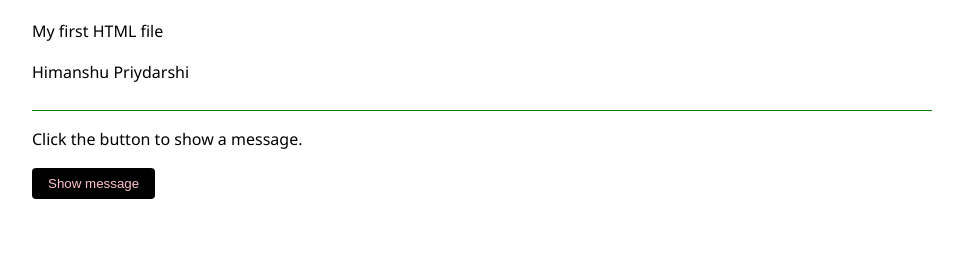
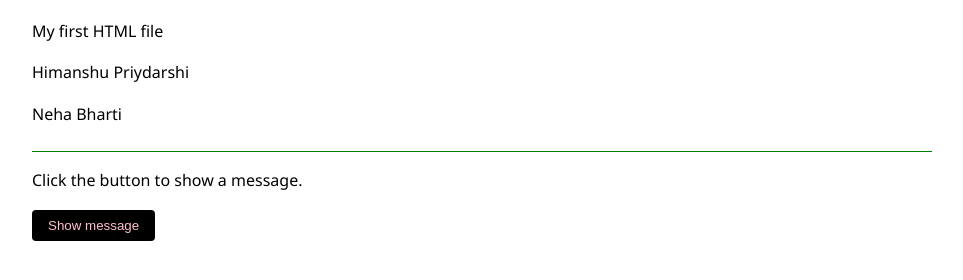
Before and after one commit to Himanshupri206/localrepos, a plain HTML site: page localrepos/index.html in a window 1280 px wide. Shown: the part 86-366 px from the top of the page, without its empty margins (158-1121 px from the left). Drawn offline with Linux system fonts and the light colour scheme.

Commit message:
name add

```diff
--- a/localrepos/index.html
+++ b/localrepos/index.html
@@ -15,6 +15,7 @@
         <h1>Welcome</h1>
         <p>My first HTML file</p>
         <p>Himanshu Priydarshi</p>
+        <p>Neha Bharti</p>
     </header>
 
     <main>
```
